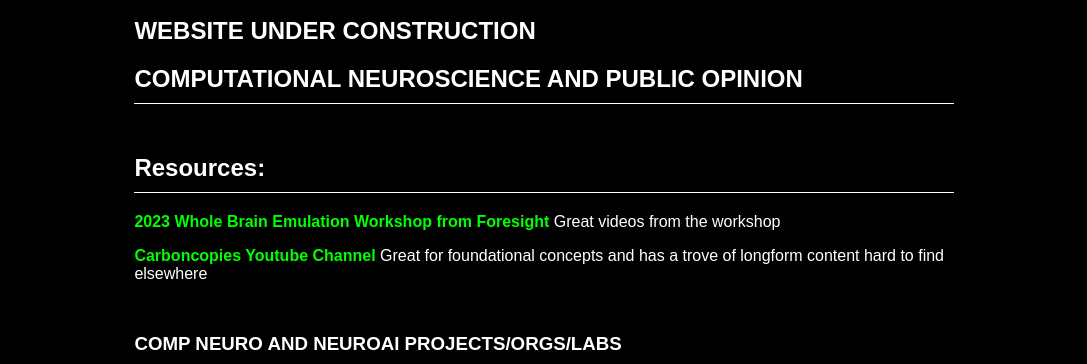
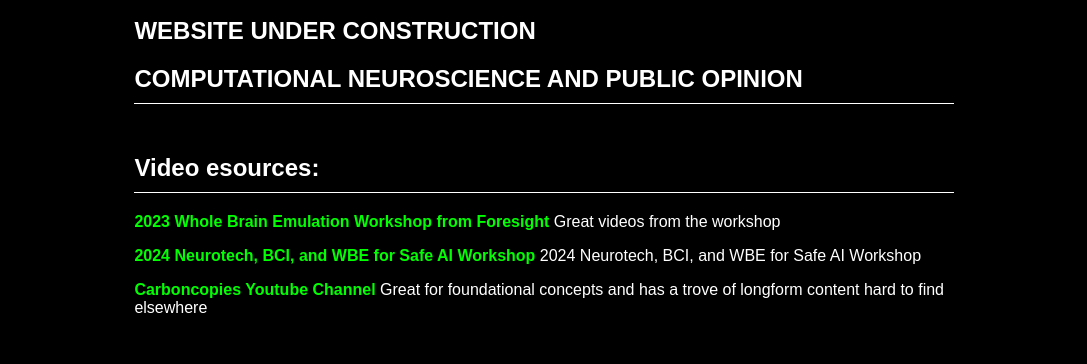
Before and after one commit to UIRI-ORG/os, a plain HTML site: page wbe.html in a window 1280 px wide. Shown: the part 416-780 px from the top of the page, without its empty margins (96-1183 px from the left). Drawn offline with Linux system fonts and the light colour scheme.

Commit message:
formatting

```diff
--- a/wbe.html
+++ b/wbe.html
@@ -136,10 +136,11 @@
         </div>
 
         <div class="section">
-            <h2 class="section-title">Resources:</h2>
+            <h2 class="section-title">Video esources:</h2>
             <p><a href="https://www.youtube.com/playlist?list=PLH78wfbGI1x2CI6aV_hiOE1_GOFkZAFph" target="_blank"><strong>2023 Whole Brain Emulation Workshop from Foresight</strong></a> Great videos from the workshop</p>
             <p></p>
-               <p><a href="https://www.youtube.com/@carboncopiesfoundation4122" target="_blank"><strong>Carboncopies Youtube Channel</strong></a> Great for foundational concepts and has a trove of longform content hard to find elsewhere</p>
+            <p><a href="https://www.youtube.com/playlist?list=PLH78wfbGI1x3CQ3wZ4maKYgf68qPpmNLl" target="_blank"><strong>2024 Neurotech, BCI, and WBE for Safe AI Workshop</strong></a> 2024 Neurotech, BCI, and WBE for Safe AI Workshop</p>
+            <p><a href="https://www.youtube.com/@carboncopiesfoundation4122" target="_blank"><strong>Carboncopies Youtube Channel</strong></a> Great for foundational concepts and has a trove of longform content hard to find elsewhere</p>
         </div>
 
 
```
